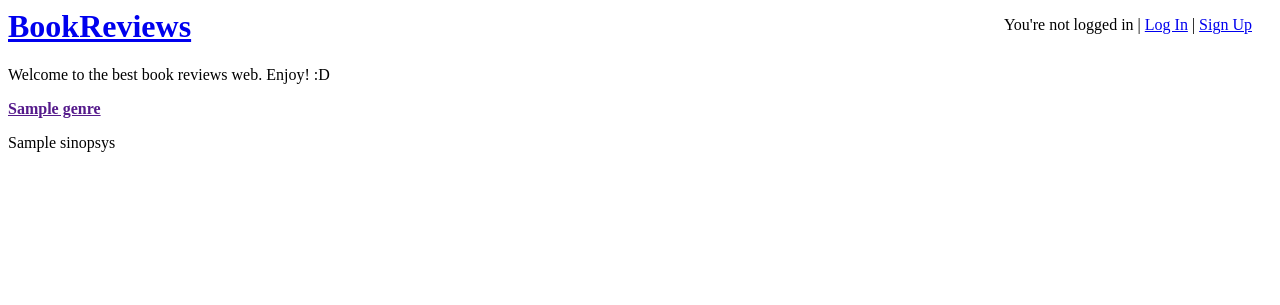
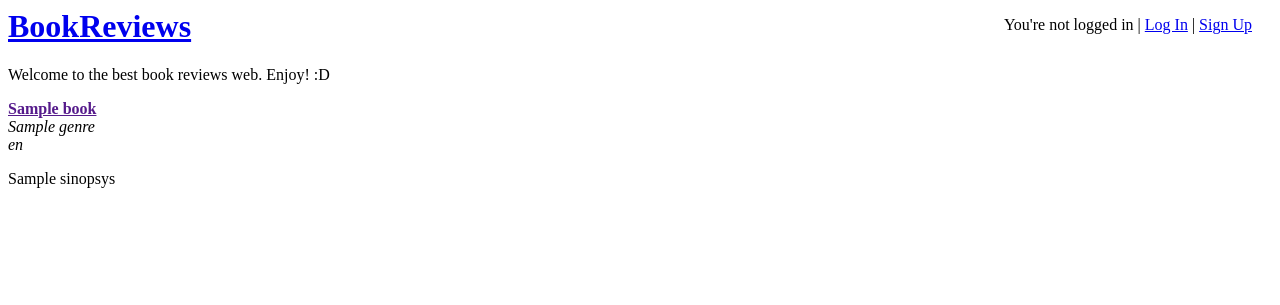
Before and after one commit to GEI-WebProject/bookreviews_2, a Django app: template templates/home.html in a window 1280 px wide. Shown: the top 305 px of the page. Run offline with Django 3.2, Linux system fonts and the light colour scheme; the template is opened without the code that fills it: most values are stand-ins (such as "Sample title", 1, 10 or a date in 2020).

Commit message:
added genre and lang to homeview

```diff
--- a/templates/home.html
+++ b/templates/home.html
@@ -4,8 +4,14 @@
     {% for book in object_list %}
         <div class="book-entry">
             <b>
-                <a href="">{{ book.genre }}</a>
+                <a href="">{{ book.name }}</a>
+                <br>
             </b>
+            <i>
+                {{ book.genre }}
+                <br>
+                {{ book.language }}
+            </i>
             <p>
                 {{ book.sinopsys }}
             </p>
```
